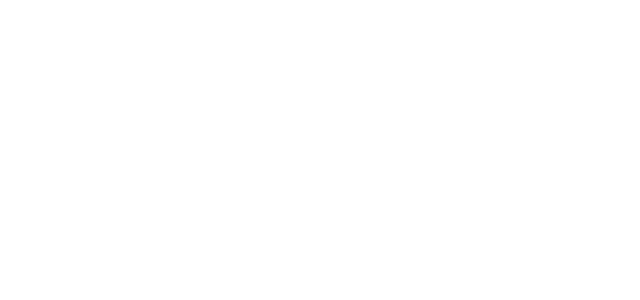
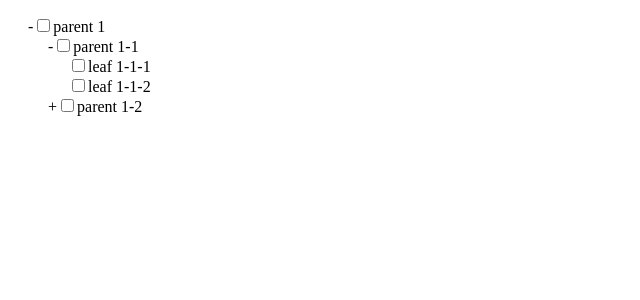
Before and after one commit to yangtao00/vue-s, a Vue app: page /tree in a window 1280 px wide. Shown: the top 300 px of the page, without its empty margins (0-640 px from the left). Built offline with nearby package versions, Linux system fonts and the light colour scheme.

Commit message:
完成tree组件

```diff
--- a/src/components/Checkbox/checkbox.vue
+++ b/src/components/Checkbox/checkbox.vue
@@ -4,17 +4,12 @@
       <input
         v-if="group"
         type="checkbox"
+        :disabled="disabled"
         :value="label"
         v-model="model"
-        @change="handleChange">
-      <input
-        v-else
-        type="checkbox"
-        :disabled="disabled"
-        :value="currVal"
         @change="handleChange"
-        :checked="currVal"
       >
+      <input v-else type="checkbox" :disabled="disabled" :checked="currVal" @change="handleChange">
     </span>
     <slot></slot>
   </label>
@@ -40,11 +35,11 @@
     },
     trueValue: {
       type: [Number, String, Boolean],
-      defalut: true
+      default: true
     },
     falseValue: {
       type: [Number, String, Boolean],
-      defalut: false
+      default: false
     }
   },
   data() {
@@ -52,8 +47,17 @@
       currVal: this.value,
       group: false,
       model: [],
-      parent: ''
+      parent: null
     };
+  },
+  mounted() {
+    this.parent = findComponentUpward(this, 'sCheckboxGroup');
+    if (this.parent) this.group = true;
+    if (this.group) {
+      this.parent.updateModel(true);
+    } else {
+      this.updateModel();
+    }
   },
   methods: {
     handleChange(e) {
@@ -64,7 +68,7 @@
       this.$emit('input', value);
 
       // 如果是组合模式
-      if (this.parent) {
+      if (this.group) {
         this.parent.change(this.model);
       } else {
         this.$emit('on-change', value);
@@ -83,15 +87,6 @@
         throw 'value should be trueValue or falseValue';
       }
     }
-  },
-  mounted() {
-    this.parent = findComponentUpward(this, 'sCheckboxGroup');
-    if (this.parent) this.group = true;
-    if (this.group) {
-      this.parent.updateModel(true);
-    } else {
-      this.updateModel();
-    }
-  },
+  }
 };
 </script>
--- /dev/null
+++ b/src/components/Tree/node.vue
@@ -0,0 +1,90 @@
+<template>
+  <ul class="tree-box">
+    <li class="item-li">
+      <span class="item-expand" @click="handleExpand">
+        <span v-if="data.children && data.children.length && !data.expand">+</span>
+        <span v-if="data.children && data.children.length && data.expand">-</span>
+      </span>
+      <s-checkbox v-if="showCheckbox" :value="data.checked" @input="handleCheck"></s-checkbox>
+      <span>{{ data.title }}</span>
+      <tree-node
+        v-if="data.expand"
+        v-for="item in data.children"
+        :key="item.id"
+        :data="item"
+        :show-checkbox="showCheckbox"
+      ></tree-node>
+    </li>
+  </ul>
+</template>
+<script>
+import sCheckbox from '../Checkbox/checkbox';
+import { findComponentUpward } from '@/utils/assist';
+
+export default {
+  name: 'TreeNode',
+  components: {
+    sCheckbox
+  },
+  props: {
+    data: {
+      type: Object,
+      default() {
+        return {};
+      }
+    },
+    showCheckbox: {
+      type: Boolean,
+      defalut: false
+    }
+  },
+  data() {
+    return {
+      tree: findComponentUpward(this, 'Tree')
+    };
+  },
+  methods: {
+    handleExpand() {
+      this.$set(this.data, 'expand', !this.data.expand);
+      if (this.tree) {
+        this.tree.emitEvent('on-toggle-expand', this.data);
+      }
+    },
+    handleCheck(checked) {
+      this.updateTreeDown(this.data, checked);
+      if (this.tree) {
+        this.tree.emitEvent('on-check-change', this.data);
+      }
+    },
+    updateTreeDown(data, checked) {
+      this.$set(data, 'checked', checked);
+      if (data.children && data.children.length) {
+        data.children.forEach(item => {
+          this.updateTreeDown(item, checked);
+        });
+      }
+    }
+  },
+  watch: {
+    'data.children': {
+      handler(data) {
+        if (data) {
+          const checkAll = !data.some(item => !item.checked);
+          this.$set(this.data, 'checked', checkAll);
+        }
+      },
+      deep: true
+    }
+  }
+};
+</script>
+<style>
+.tree-box,
+.item-li {
+  list-style: none;
+  padding-left: 10px;
+}
+.item-expand {
+  cursor: pointer;
+}
+</style>
--- /dev/null
+++ b/src/components/Tree/tree.vue
@@ -0,0 +1,49 @@
+<template>
+  <div>
+    <tree-node v-for="item in cloneData" :key="item.id" :data="item" :show-checkbox="showCheckbox"></tree-node>
+  </div>
+</template>
+<script>
+import TreeNode from './node';
+import { deepClone } from '@/utils/deepClone';
+
+export default {
+  name: 'Tree',
+  components: {
+    TreeNode
+  },
+  props: {
+    data: {
+      type: Array,
+      default() {
+        return [];
+      }
+    },
+    showCheckbox: {
+      type: Boolean,
+      default: false
+    }
+  },
+  data() {
+    return {
+      cloneData: []
+    };
+  },
+  created() {
+    this.rebuildData();
+  },
+  watch: {
+    data() {
+      this.rebuildData();
+    }
+  },
+  methods: {
+    rebuildData() {
+      this.cloneData = deepClone(this.data);
+    },
+    emitEvent(eventName, data) {
+      this.$emit(eventName, data, this.cloneData);
+    }
+  }
+};
+</script>
--- a/src/router.js
+++ b/src/router.js
@@ -74,10 +74,16 @@
       path: '/table-render3',
       name: 'table-render3',
       component: () => import('./views/table-render3.vue')
-    },{
+    },
+    {
       path: '/dynamic-component',
       name: 'dynamic-component',
       component: () => import('./views/dynamic-component.vue')
+    },
+    {
+      path: '/tree',
+      name: 'tree',
+      component: () => import('./views/tree.vue')
     }
   ]
 })
--- /dev/null
+++ b/src/utils/deepClone.js
@@ -0,0 +1,45 @@
+function typeOf(obj) {
+  const toString = Object.prototype.toString;
+  const typeEnum = {
+    '[object Boolean]': 'boolean',
+    '[object Number]': 'number',
+    '[object String]': 'string',
+    '[object Function]': 'function',
+    '[object Array]': 'array',
+    '[object Date]': 'date',
+    '[object RegExp]': 'regExp',
+    '[object Undefined]': 'undefined',
+    '[object Null]': 'null',
+    '[object Object]': 'object'
+  };
+
+  return typeEnum[toString.call(obj)];
+}
+
+function deepClone(data) {
+  const t = typeOf(data);
+  const len = data.length;
+  let o;
+
+  if (t === 'array') {
+    o = [];
+  } else if (t === 'object') {
+    o = {};
+  } else {
+    return data;
+  }
+
+  if (t === 'array') {
+    for (let i = 0; i < len; i++) {
+      o.push(deepClone(data[i]));
+    }
+  } else if (t === 'object') {
+    for (let i in data) {
+      o[i] = deepClone(data[i]);
+    }
+  }
+
+  return o;
+}
+
+export { deepClone };
--- /dev/null
+++ b/src/views/tree.vue
@@ -0,0 +1,62 @@
+<template>
+  <tree :data="data" show-checkbox @ont-toggle-expand="handleExpand" @on-check-change="handleCheck"></tree>
+</template>
+<script>
+import Tree from '@/components/Tree/tree';
+
+export default {
+  components: {
+    Tree
+  },
+  data() {
+    return {
+      data: [
+        {
+          id: '1',
+          title: 'parent 1',
+          expand: true,
+          children: [
+            {
+              id: '1-1',
+              title: 'parent 1-1',
+              expand: true,
+              children: [
+                {
+                  id: '1-1-1',
+                  title: 'leaf 1-1-1'
+                },
+                {
+                  id: '1-1-2',
+                  title: 'leaf 1-1-2'
+                }
+              ]
+            },
+            {
+              id: '1-2',
+              title: 'parent 1-2',
+              children: [
+                {
+                  id: '1-2-1',
+                  title: 'leaf 1-2-1'
+                },
+                {
+                  id: '1-2-2',
+                  title: 'leaf 1-2-2'
+                }
+              ]
+            }
+          ]
+        }
+      ]
+    };
+  },
+  methods: {
+    handleExpand(data) {
+      console.log(data);
+    },
+    handleCheck(data) {
+      console.log(data);
+    }
+  }
+};
+</script>
```
Also changed, not shown: src/views/dynamic-component.vue (line endings or trailing spaces).
